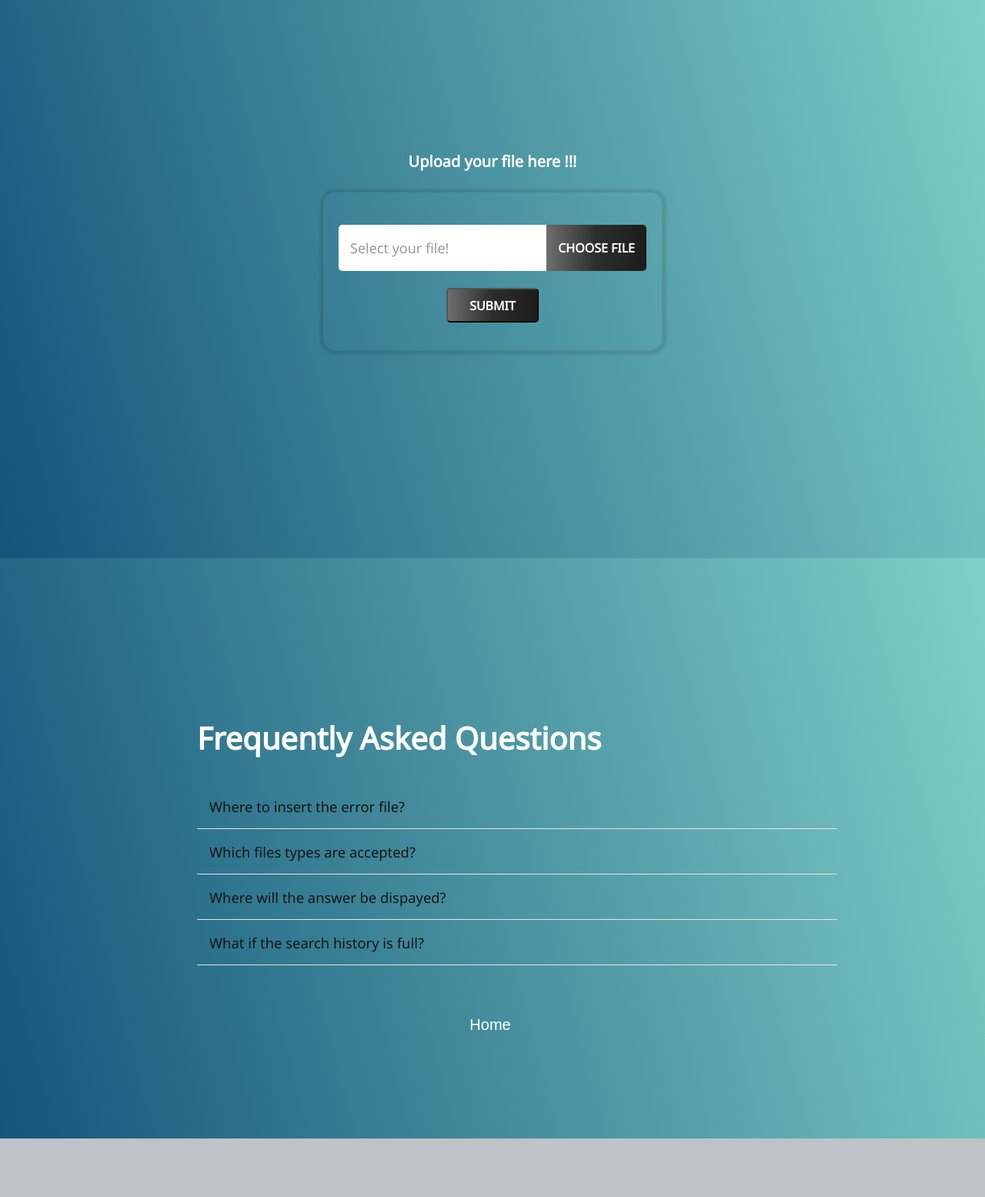
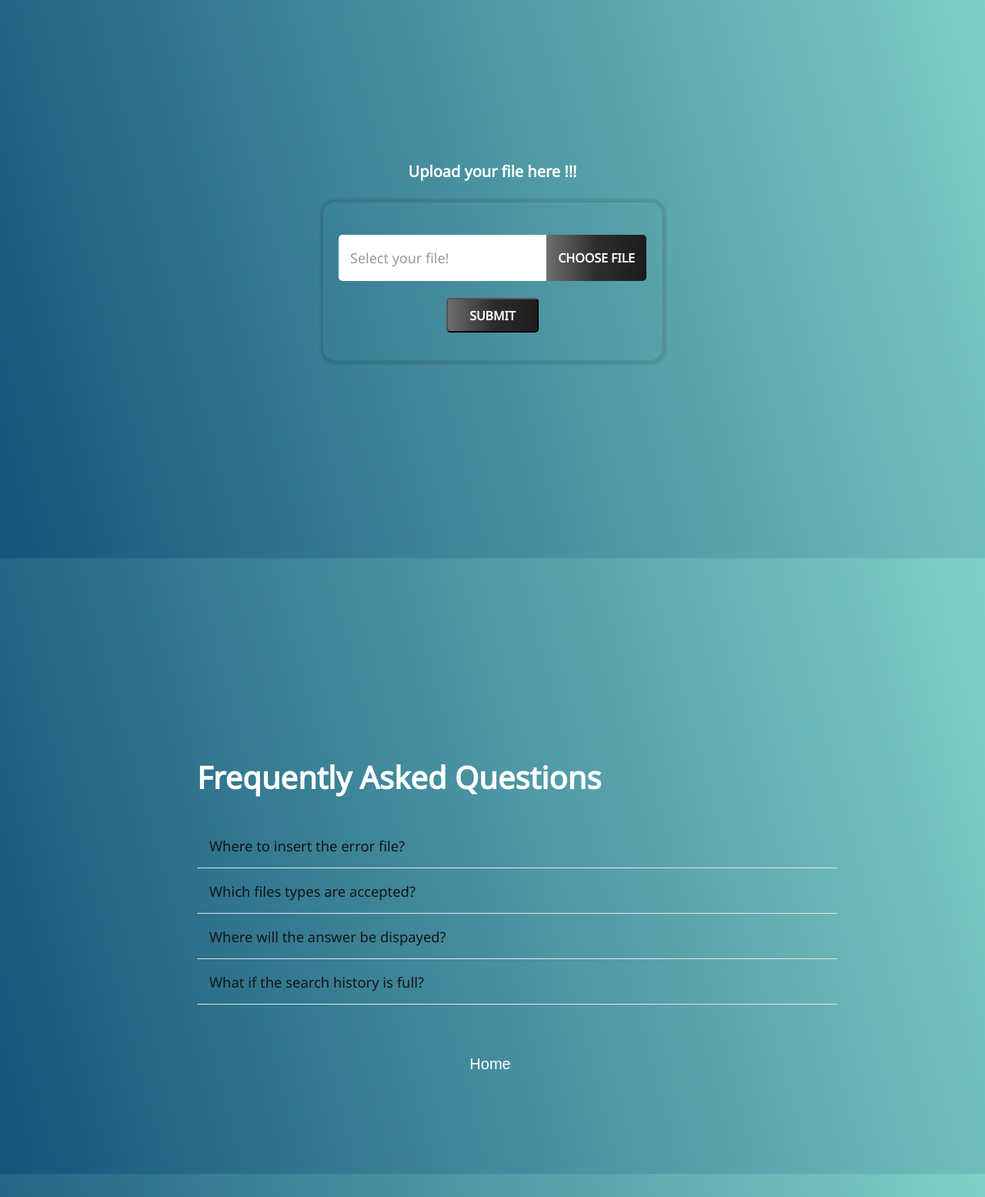
Before and after one commit to kaniskavarsini/Error-Assistance-Tool, a Flask app: page /home in a window 1280 px wide; the page is wider, and only the part inside the window is pictured. Shown: the part 875-2430 px from the top of that part at 77% size. Before the commit the page ends 2354 px from the top of that part, so only its background shows below. Run offline with Flask 2, Linux system fonts and the light colour scheme; the visitor is signed in with stand-in values (Sample User, id 1).

Commit message:
Update home_style.css

```diff
--- a/front-end/static/home_style.css
+++ b/front-end/static/home_style.css
@@ -6,12 +6,12 @@ html {
 }
 
 #down {
-    margin-top: 20%;
-    padding-bottom: 10%;
+    margin-top: 21%;
+    padding-bottom: 12%;
 }
 #downFAQ {
-  margin-top: 20%;
-  padding-bottom: 10%;
+  margin-top: 21%;
+  padding-bottom: 12%;
 }
 body {
     background:-webkit-linear-gradient(15deg, #13547a 0%, #80d0c7 100%);
```
